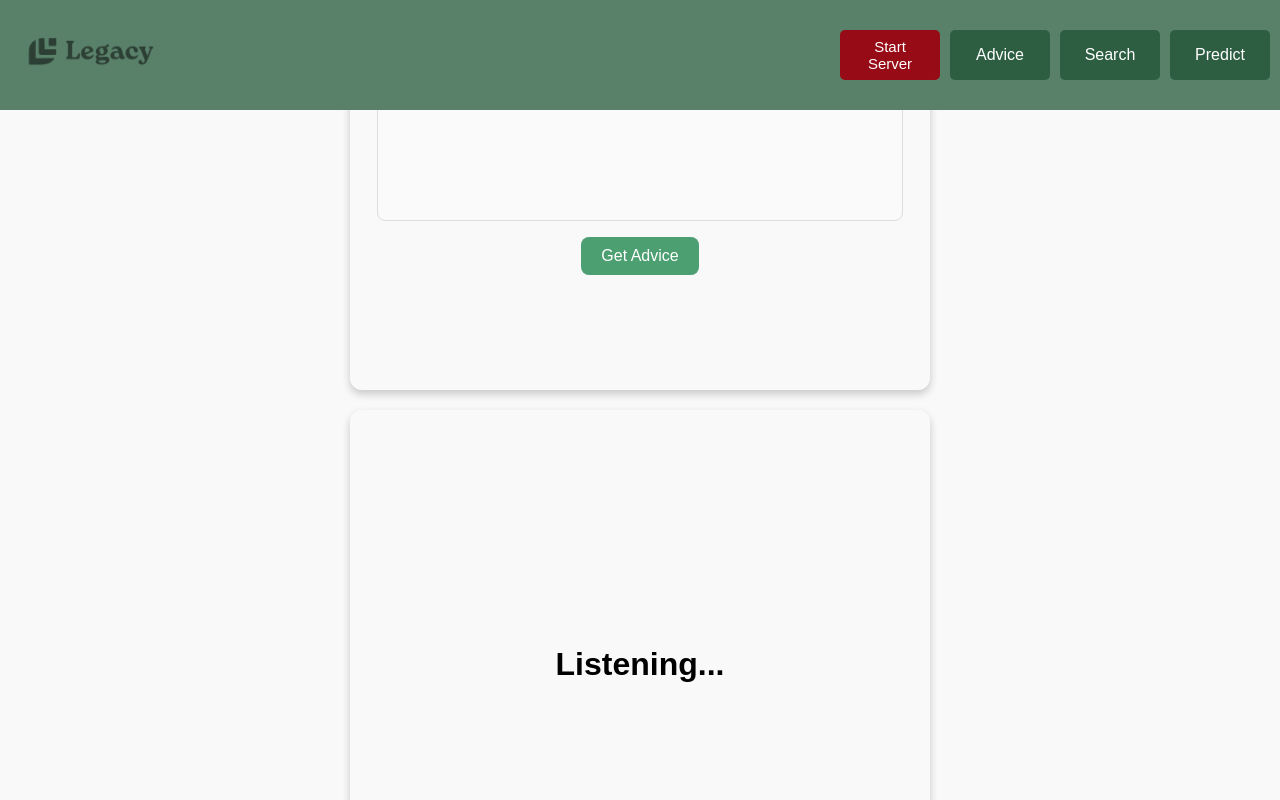
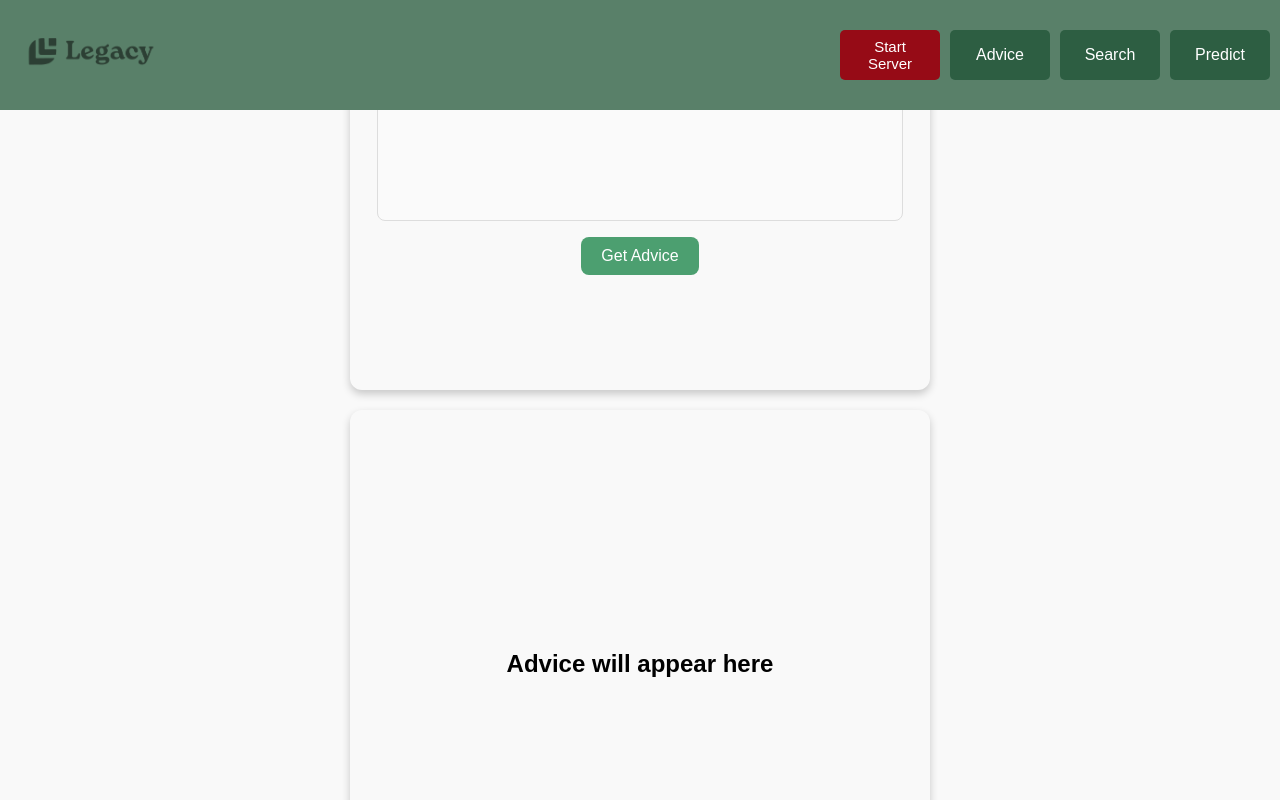
Before and after one commit to pearl-natalia/legacy-web-app, a React (Create React App) app in the folder frontend/: page / in a window 1280 px wide. Shown: the top 800 px of the page. Built offline with nearby package versions, Linux system fonts and the light colour scheme.

Commit message:
Updating frontend

```diff
--- a/frontend/src/App.js
+++ b/frontend/src/App.js
@@ -43,7 +43,7 @@ export default function App() {
         </button>
       </div>
       <div id="output-box">
-        <h1>{loading ? "Processing..." : output ? "" : "Listening..."}</h1>
+        <h2>{loading ? "Processing..." : output ? "" : "Advice will appear here"}</h2>
         <p>{output}</p>
       </div>
     </div>
```
